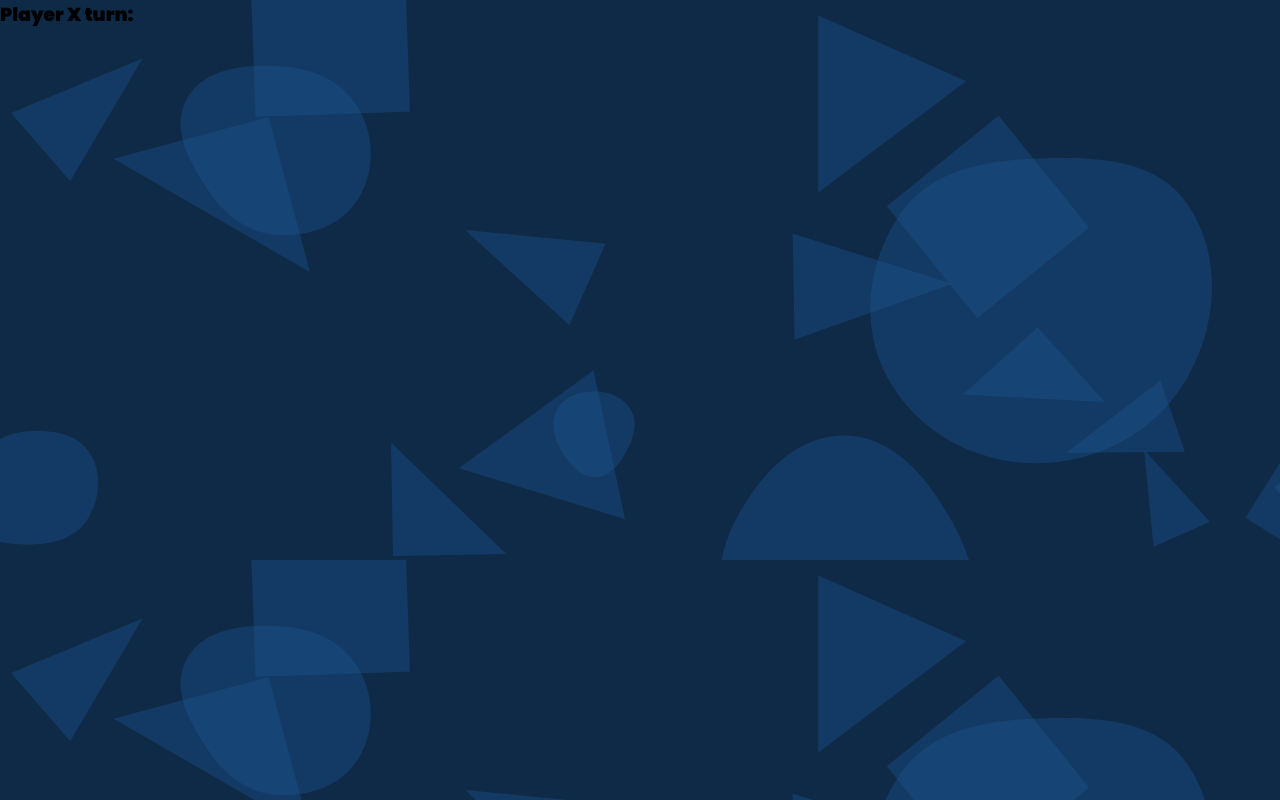
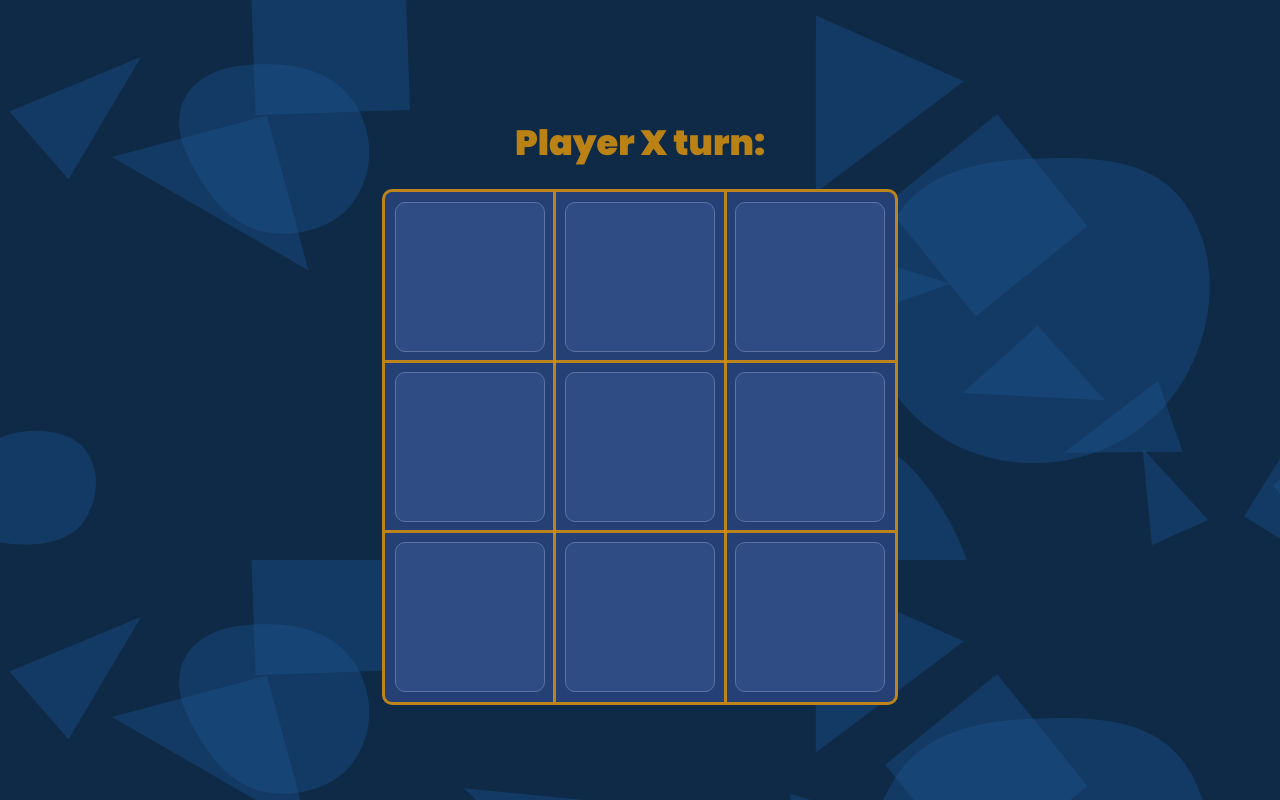
Before and after one commit to 18jad/grid-games, a plain HTML site: page tic-tac-toe/game.html in a window 1280 px wide. Drawn offline with Linux system fonts and the light colour scheme; files whose address does not match are found by name; a web font is replaced by a local one.

Commit message:
Styles tic tac toe game

```diff
--- a/tic-tac-toe/styles/tictac.css
+++ b/tic-tac-toe/styles/tictac.css
@@ -1,4 +1,5 @@
-@import url('https://fonts.googleapis.com/css2?family=Poppins:wght@200;400;500;600;900&display=swap');
+@import url('https://fonts.googleapis.com/css2?family=Finger+Paint&display=swap');
+@import url("https://fonts.googleapis.com/css2?family=Poppins:wght@200;400;500;600;900&display=swap");
 
 * {
     padding: 0;
@@ -8,7 +9,95 @@
 }
 
 body {
-    background: url('../assets/Animated\ Shape.svg');
+    background: url("../../assets/Animated\ Shape.svg");
     width: 100vw;
     height: 100vh;
+    display: flex;
+    align-items: center;
+    justify-content: center;
+    flex-direction: column;
 }
+
+header {
+    font-size: 30px;
+    color: rgba(211, 142, 14, 0.874);
+    display: flex;
+    align-items: center;
+    justify-content: center;
+    padding: 20px 0;
+}
+
+.game {
+    display: grid;
+    grid-template-columns: repeat(3, 0fr);
+    grid-template-rows: repeat(3, 0fr);
+    grid-row-gap: 20px;
+    place-content: center;
+    justify-content: center;
+    grid-column-gap: 20px;
+    background: #254075;
+    width: fit-content;
+    padding: 10px;
+    perspective: 500px;
+    border-radius: 10px;
+    border: 3px solid rgba(211, 142, 14, 0.874);
+}
+
+.seperator {
+    position: absolute;
+    height: 3px;
+    width: 100%;
+    background: rgba(211, 142, 14, 0.874);
+}
+
+.seperator.first {
+    top: 33%;
+}
+
+
+.seperator.second {
+    bottom: 33%;
+}
+
+.line {
+    height: 100%;
+    width: 3px;
+    position: absolute;
+    background: rgba(211, 142, 14, 0.874);
+}
+
+.line.first {
+    left: 33%;
+}
+
+.line.second {
+    right: 33%;
+}
+
+.card {
+    position: relative;
+    height: 150px;
+    border: 1px solid #5c73a2;
+    display: flex;
+    align-items: center;
+    justify-content: center;
+    padding: 10px;
+    aspect-ratio: 1/1;
+    border-radius: 10px;
+    cursor: pointer;
+    text-align: center;
+    transition: transform 0.5s ease-in-out, scale 0.5s ease-in-out;
+    perspective: 600px;
+    font-size: 120px;
+    font-family: 'Finger Paint', cursive !important;
+    background: #2f4c85;
+    text-shadow: 0 0 20px #0004;
+}
+
+.card[data-player="o"] {
+    color: #7384d0;
+}
+
+.card[data-player="x"] {
+    color: #94a4ae;
+}
```
